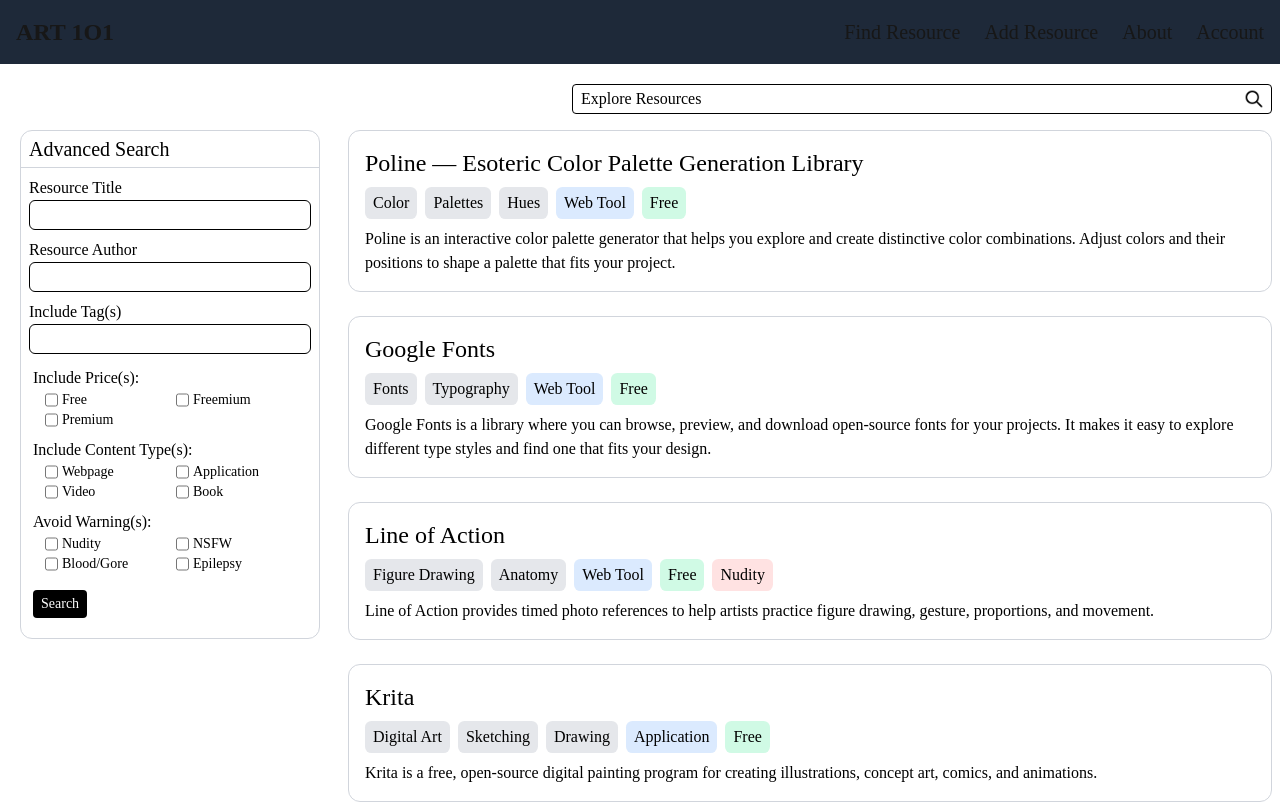
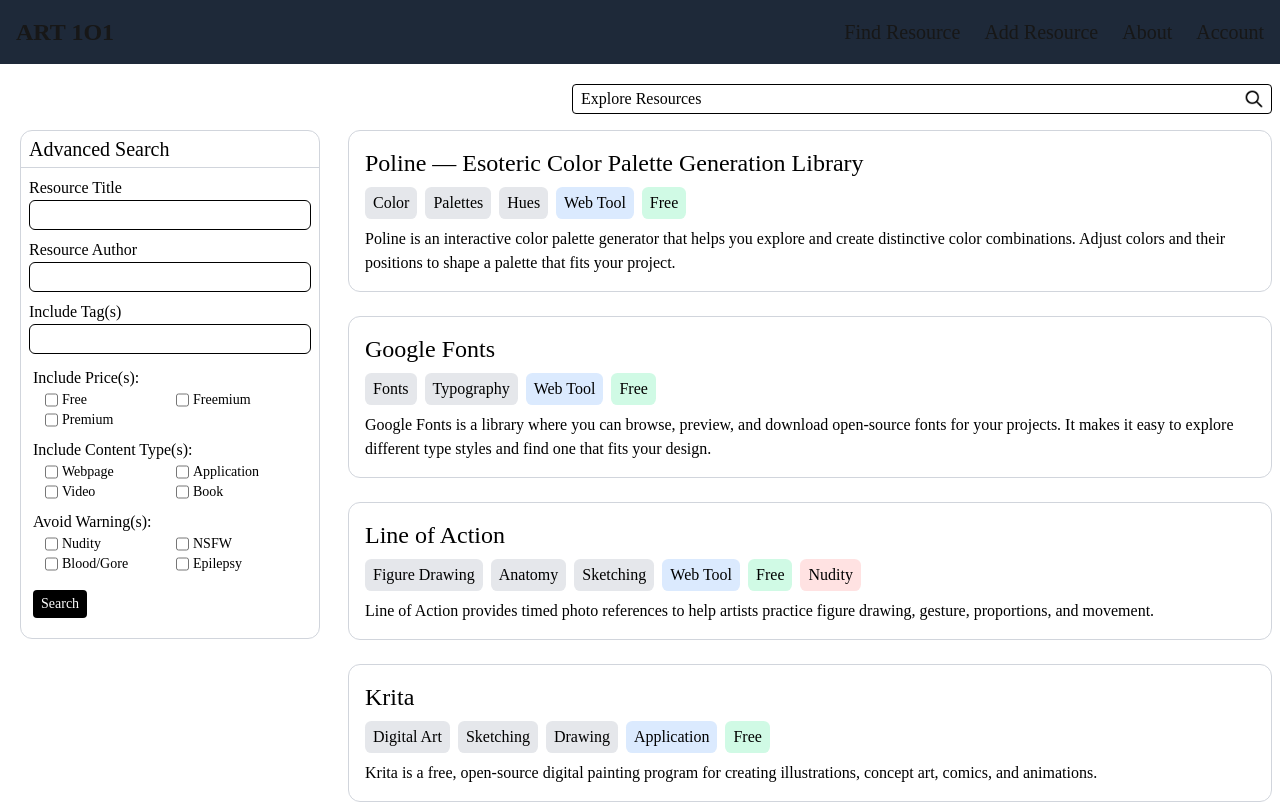
Before and after one commit to lilujk/SDD-FALL-2026-TEAM1O1, a Next.js app in the folder my-app/: page /explore in a window 1280 px wide. Shown: the top 803 px of the page. Built offline with nearby package versions, Linux system fonts and the light colour scheme; a web font is replaced by a local one.

Commit message:
sketching

```diff
--- a/my-app/app/explore/page.tsx
+++ b/my-app/app/explore/page.tsx
@@ -28,6 +28,7 @@ const description3 =
 const tags3 = [
   { name: "Figure Drawing", type: "topical" },
   { name: "Anatomy", type: "topical" },
+  { name: "Sketching", type: "topical" },
   { name: "Web Tool", type: "medium" },
   { name: "Free", type: "price" },
   { name: "Nudity", type: "warning" },
```
